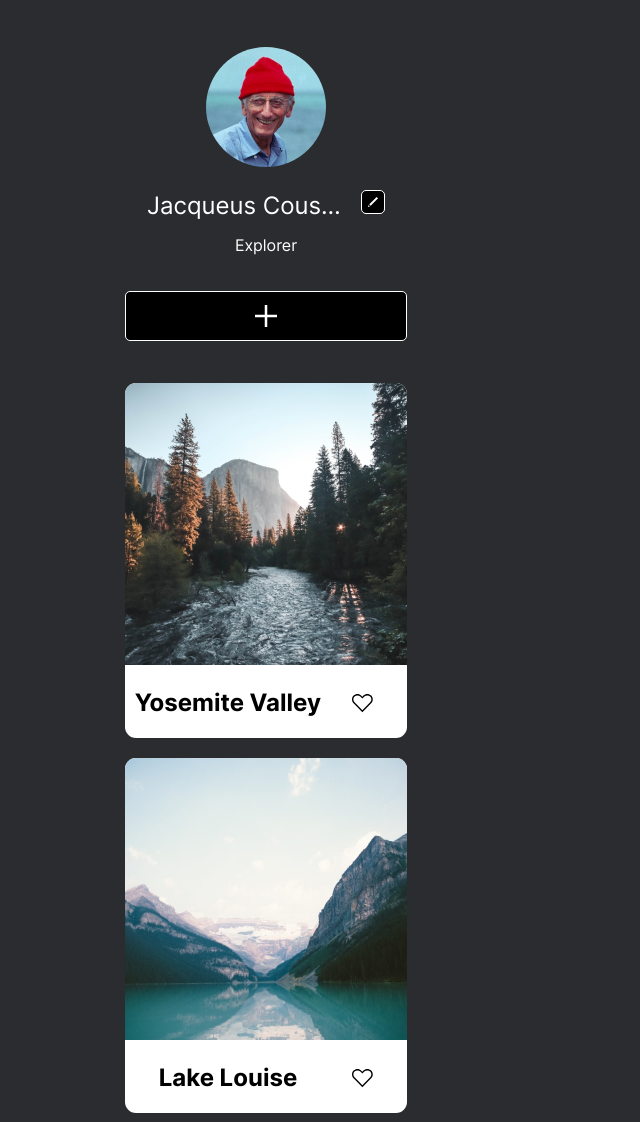
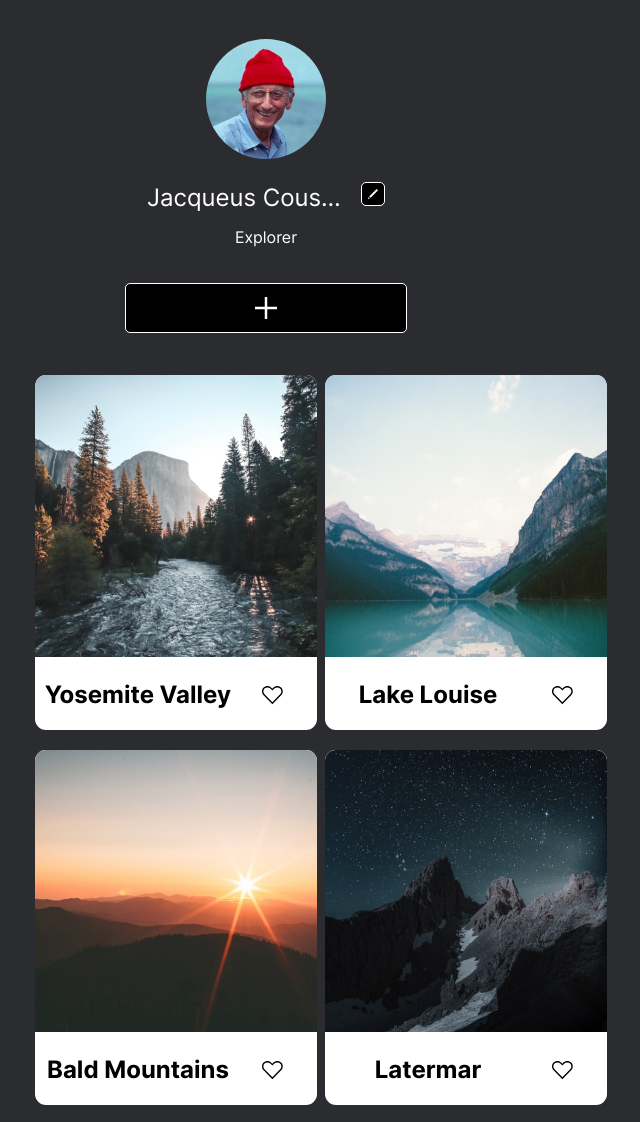
Before and after one commit to Diayam/web_project_around, a plain HTML site: page index.html in a window 768 px wide. Shown: the part 125-1247 px from the top of the page, without its empty margins (118-758 px from the left). Drawn offline with Linux system fonts and the light colour scheme.

Commit message:
checando

```diff
--- a/blocks/card.css
+++ b/blocks/card.css
@@ -59,3 +59,17 @@
       margin-top: 42px;
    }
 }
+
+@media screen and (min-width: 768px) and (max-width: 1024px) {
+   .cards {
+      display: grid;
+      grid-template-columns: repeat(2, 1fr);
+      margin-left: 110px;
+   }
+
+   .card {
+      width: 282px;
+
+   }
+
+}
--- a/blocks/header.css
+++ b/blocks/header.css
@@ -22,3 +22,7 @@
 
     }
 }
+
+@media screen and (min-width: 768px) and (max-width: 1024px) {
+
+}
--- a/blocks/profile.css
+++ b/blocks/profile.css
@@ -105,3 +105,14 @@
     padding: 0;
   }
 }
+
+@media screen and (min-width: 768px) and (max-width: 1024px) {
+
+  .profile {
+    align-items: center;
+    margin: 42px 0 36px;
+  }
+  .profile__button-add {
+    margin: auto;
+  }
+}
```
